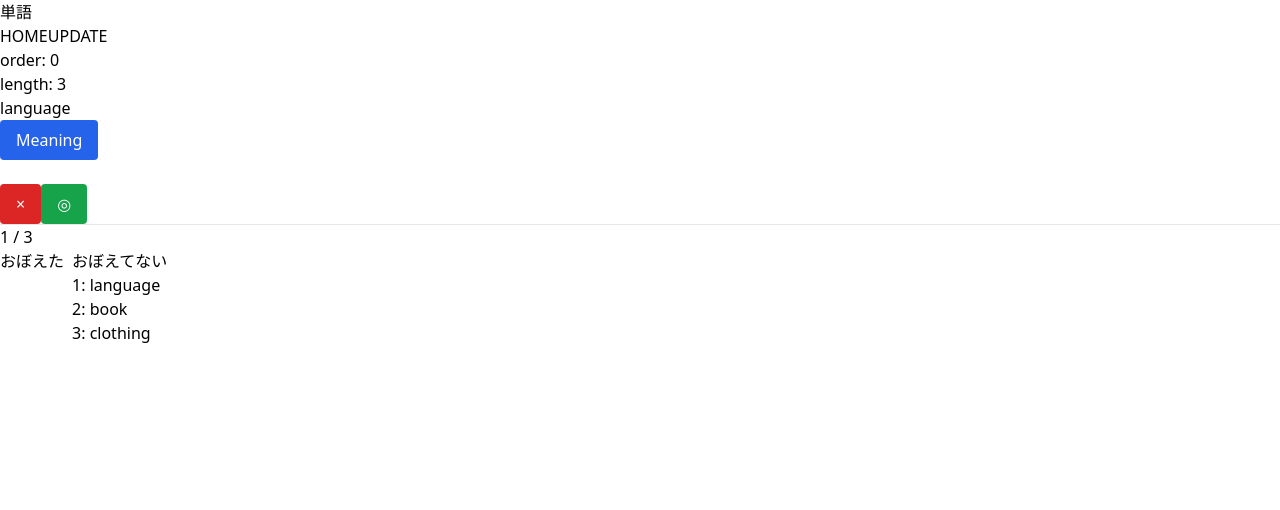
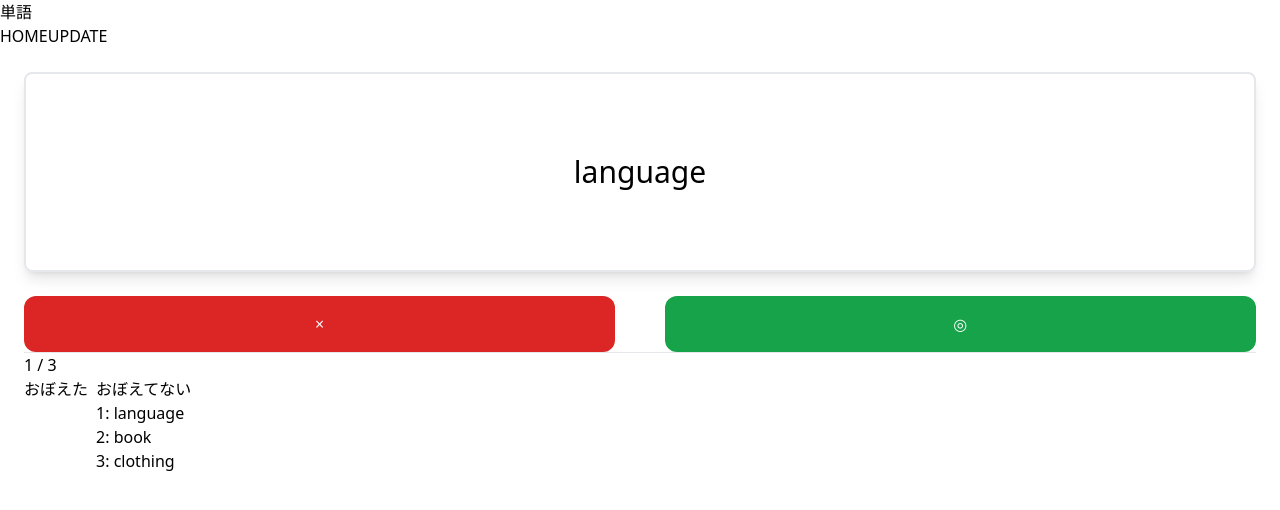
Before and after one commit to icewist/learn-by-heart, a Next.js app: page / in a window 1280 px wide. Shown: the top 510 px of the page. Built offline with nearby package versions, Linux system fonts and the light colour scheme.

Commit message:
💄 Home

```diff
--- a/src/pages/index.jsx
+++ b/src/pages/index.jsx
@@ -43,50 +43,45 @@ export default function Home() {
 
   return (
     <DefaultLayout>
-      <div>
-        <div>order: {order}</div>
-        <div>length: {words.length}</div>
-        <div>
+      <div className="p-6">
+        <div className="mx-auto my-0">
+          <div
+            onClick={() => setShowAnswer(!showAnswer)}
+            className="card p-20 shadow-lg rounded-lg border-2"
+          >
+            <p className="text-3xl text-center">
               {order < words.length ? (
                 !showAnswer ? (
-              words[order].content.question
+                  <>{words[order].content.question}</>
                 ) : (
-              words[order].content.answer
+                  <>{words[order].content.answer}</>
                 )
               ) : (
-            <div>Completed</div>
+                <>Completed</>
               )}
+            </p>
           </div>
 
-        <div>
+          <div className="btns flex justify-between mt-6">
+            {order < words.length ? (
+              <>
                 <button
-            onClick={() => setShowAnswer(!showAnswer)}
-            className="bg-blue-600 hover:bg-blue-500 text-white rounded px-4 py-2"
-          >
-            Meaning
-          </button>
-        </div>
-
-        <div className="mt-6">
-          {order < words.length ? (
-            <div>
-              <button
-                className="bg-red-600 hover:bg-red-500 text-white rounded px-4 py-2"
+                  className="bg-red-600 hover:bg-red-500 text-white rounded-xl p-4 w-[48%]"
                   onClick={() => nextWord(false, words[order].id)}
                 >
                   ×
                 </button>
                 <button
-                className="bg-green-600 hover:bg-green-500 text-white rounded px-4 py-2"
+                  className="bg-green-600 hover:bg-green-500 text-white rounded-xl p-4 w-[48%]"
                   onClick={() => nextWord(true, words[order].id)}
                 >
                   ◎
                 </button>
-            </div>
+              </>
             ) : (
               <button
                 onClick={restart}
-              className="bg-orange-600 hover:bg-orange-500 text-white rounded px-10 py-2"
+                className="bg-orange-600 hover:bg-orange-500 text-white rounded-xl p-4 w-full"
               >
                 Restart
               </button>
@@ -127,6 +122,7 @@ export default function Home() {
             </div>
           </div>
         </div>
+      </div>
     </DefaultLayout>
   );
 }
```
Lines whose indentation alone changed are shown as unchanged.
